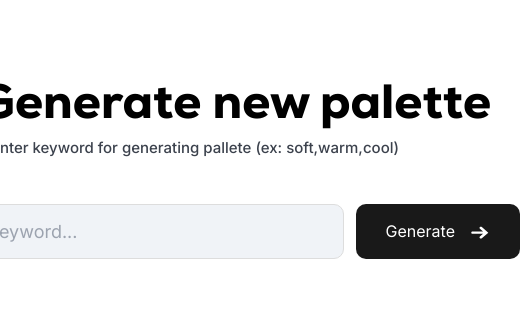
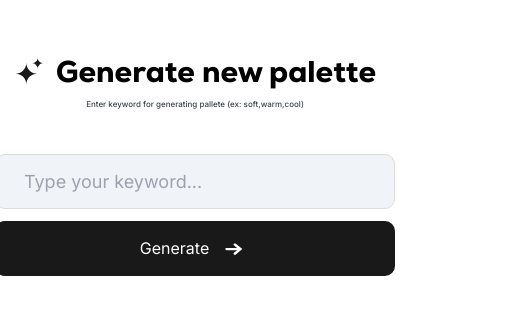
Before and after one commit to dimasrisky/ai-palette-generator, a React (Vite) app: page / in a window 390 px wide. Shown: the part 260-574 px from the top of the page, 520 px wide, since content can reach past the window. Built offline with nearby package versions, Linux system fonts and the light colour scheme.

Commit message:
(form): mobile layout done

```diff
--- a/src/components/InputKeyword.jsx
+++ b/src/components/InputKeyword.jsx
@@ -10,9 +10,9 @@ export const InputKeyword = () => {
     window.location.reload()
   }
   return (
-  <div className='flex items-center gap-[12px]'>
-    <input type="text" className='w-[500px] pl-[28px] h-[55px] text-[18px] font-inter border border-[#DDDDDD] bg-[#F0F3F7] rounded-[10px] outline-none text-primary-gray transition-all duration-300 ease-in-out focus:ring-2 focus:ring-primary-blue focus:border-primary-blue focus:bg-white' placeholder='Type your keyword...' onChange={(event) => setInputKeyword(event.target.value)} value={inputKeyword}/>
-    <button className='bg-primary-black flex items-center gap-[8px] h-[55px] px-[30px] rounded-[10px] transition-all duration-300 ease-in-out hover:bg-opacity-80 hover:scale-105' onClick={submit}>
+  <div className='flex items-center gap-[12px] flex-col'>
+    <input type="text" className='w-[400px] pl-[28px] h-[55px] text-[18px] font-inter border border-[#DDDDDD] bg-[#F0F3F7] rounded-[10px] outline-none text-primary-gray transition-all duration-300 ease-in-out focus:ring-2 focus:ring-primary-blue focus:border-primary-blue focus:bg-white' placeholder='Type your keyword...' onChange={(event) => setInputKeyword(event.target.value)} value={inputKeyword}/>
+    <button className='bg-primary-black flex items-center justify-center gap-[8px] h-[55px] w-[400px] rounded-[10px] transition-all duration-300 ease-in-out hover:bg-opacity-80 hover:scale-105' onClick={submit}>
       <p className='text-white font-inter text-[16px]'>Generate</p>
       <img src={arrow} alt="arrow" width={'33px'}/>
     </button>
--- a/src/pages/Form.jsx
+++ b/src/pages/Form.jsx
@@ -1,17 +1,17 @@
 import stars from '../assets/icons/stars.svg'
 import { InputKeyword } from '../components/InputKeyword'
-
+// w-[976px]
 const Form = () => {
   return (
     <>
         <div className="w-[100vw] h-[100vh] flex justify-center items-center">
             <div className="flex flex-col items-center gap-[44px]">
-              <div className='flex flex-col items-center'>
+              <div className='flex flex-col items-center gap-[4px]'>
                 <div className='flex items-center gap-[12px]'>
-                  <img src={stars} alt="star"/>
-                  <h1 className="font-nexa-bold text-[48px]">Generate new palette</h1>
+                  <img src={stars} alt="star" width={'30px'}/>
+                  <h1 className="font-nexa-bold text-[30px]">Generate new palette</h1>
                 </div>
-                <h3 className='font-medium text-primary-gray text-[15px]'>Enter keyword for generating pallete (ex: soft,warm,cool)</h3>
+                <h3 className='font-medium text-primary-gray text-[8px]'>Enter keyword for generating pallete (ex: soft,warm,cool)</h3>
               </div>
               <InputKeyword />
             </div>
```
